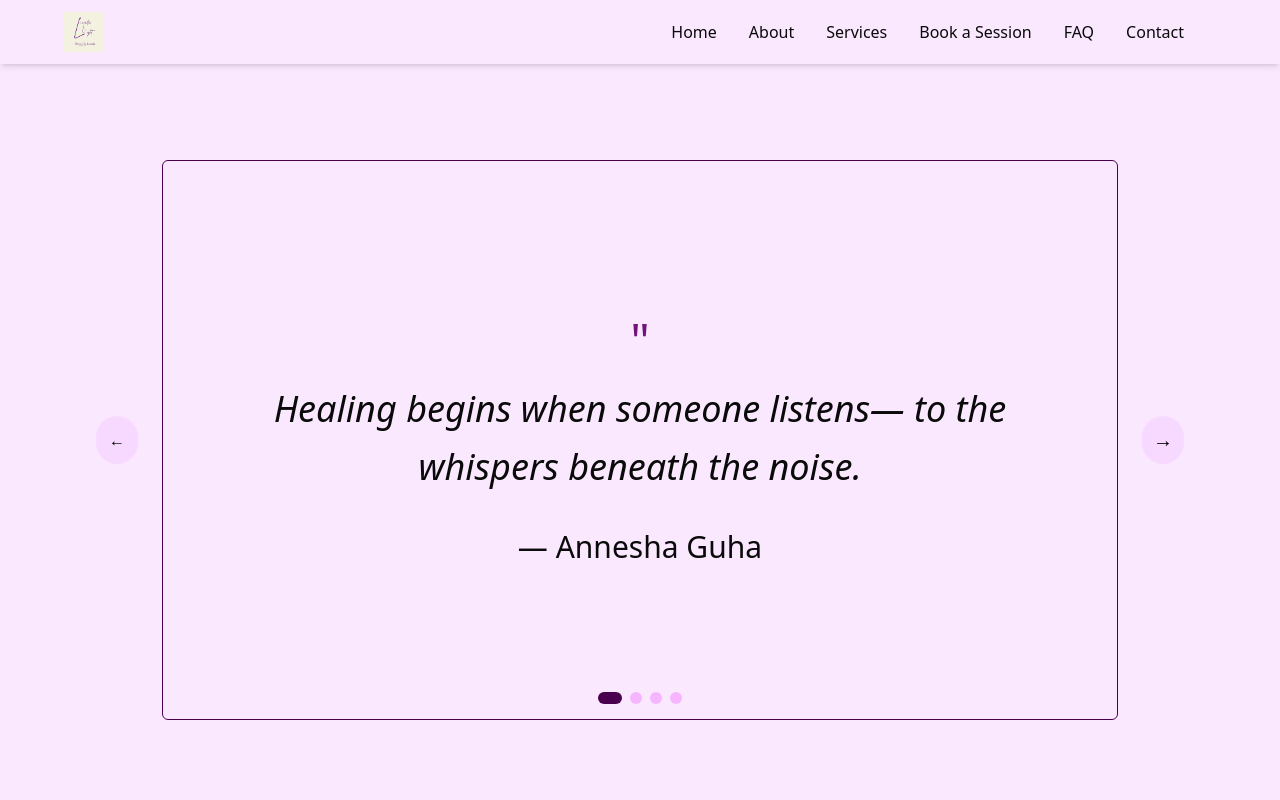
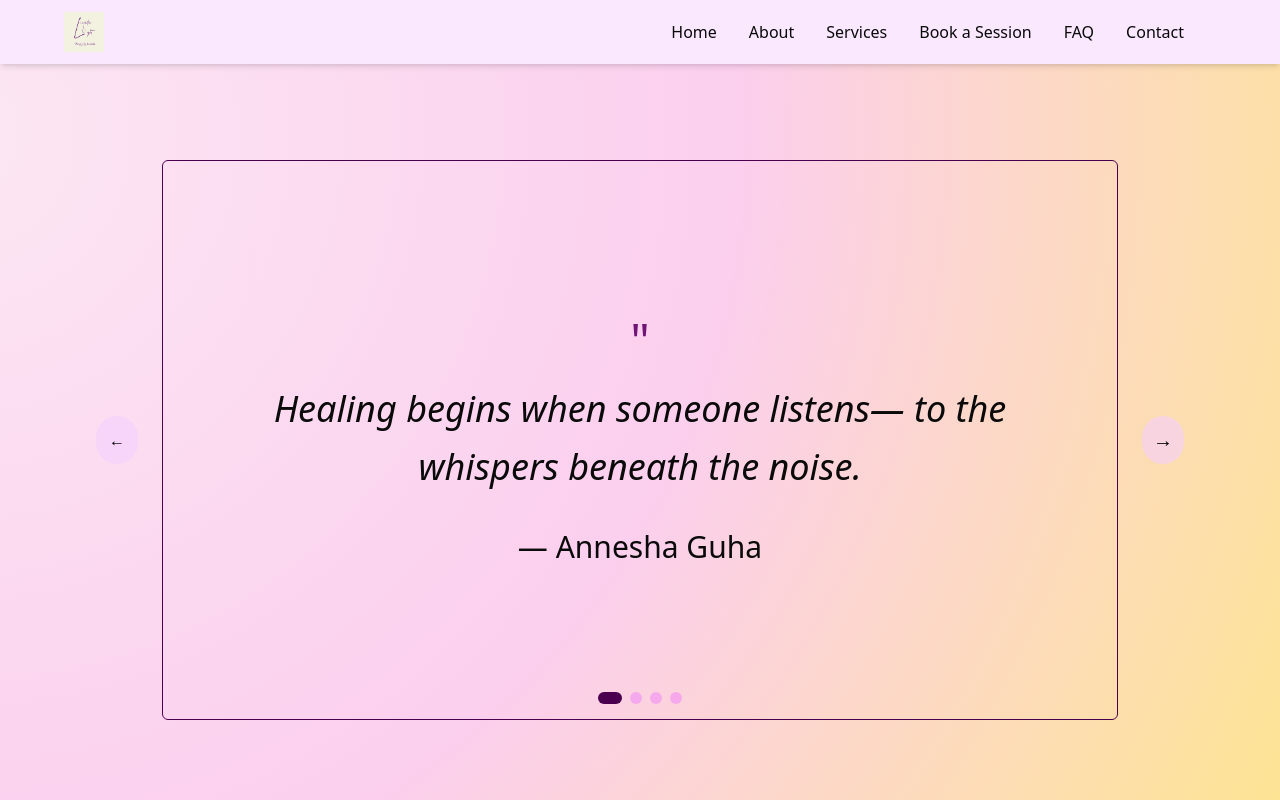
Before and after one commit to Aryanr64x/agwebsite, a Next.js app: page / in a window 1280 px wide. Shown: the top 800 px of the page. Built offline with nearby package versions, Linux system fonts and the light colour scheme.

Commit message:
added gradients

```diff
--- /dev/null
+++ b/components/CalmGradientBackground.tsx
@@ -0,0 +1,24 @@
+"use client";
+import { motion } from "framer-motion";
+
+export default function CalmRadialGradientBackground() {
+  return (
+    <motion.div
+      className="fixed inset-0 z-0 pointer-events-none"
+      style={{
+        background: `
+          radial-gradient(circle at 20% 30%, #fce7f3, #fbcfee, #fde68a, #fcd5f4)
+        `,
+        backgroundSize: "200% 200%",
+      }}
+      animate={{
+        backgroundPosition: ["0% 0%", "100% 100%", "0% 0%"],
+      }}
+      transition={{
+        duration: 30, // slow and calming
+        repeat: Infinity,
+        ease: "easeInOut",
+      }}
+    />
+  );
+}
--- a/components/Welcome.tsx
+++ b/components/Welcome.tsx
@@ -4,7 +4,7 @@ import Image from "next/image";
 
 export default function Welcome() {
   return (
-    <section className="w-full py-20 flex flex-col items-center text-center px-4">
+    <section className="w-full bg-transparent py-20 flex flex-col items-center text-center px-4">
       <h2 className="text-3xl md:text-4xl font-bold mb-12 max-w-3xl">
         Welcome to Your Safe Space, LightKeepers!
       </h2>
--- a/package.json
+++ b/package.json
@@ -11,9 +11,12 @@
   "dependencies": {
     "@radix-ui/react-accordion": "^1.2.12",
     "@radix-ui/react-slot": "^1.2.4",
+    "@tsparticles/react": "^3.0.0",
+    "@tsparticles/slim": "^3.9.1",
     "class-variance-authority": "^0.7.1",
     "clsx": "^2.1.1",
     "embla-carousel-react": "^8.6.0",
+    "framer-motion": "^12.23.26",
     "lucide-react": "^0.554.0",
     "next": "^16.0.10",
     "react": "^19.2.3",
--- a/src/app/globals.css
+++ b/src/app/globals.css
@@ -121,3 +121,9 @@
     @apply bg-background text-foreground;
   }
 }
+
+
+main {
+  position: relative;
+  z-index: 1;
+}
--- a/src/app/page.tsx
+++ b/src/app/page.tsx
@@ -18,11 +18,17 @@ import WordsThatInspire from "../../components/WordsThatInspire";
 import GetInTouch from "../../components/GetInTouch";
 import Footer from "../../components/Footer";
 import FAQ from "../../components/FAQ";
+import CalmGradientBackground from "../../components/CalmGradientBackground";
 // https://www.figma.com/make/fxf46qH3KOadluCPp5pcbb/Counselling-Practice-Template?node-id=0-4&t=oGp3XjL0lJDVZAoS-1
-
 export default function Home() {
   return (
-    <div className="bg-fuchsia-100">
+    <div className="relative min-h-screen overflow-hidden">
+
+      {/* 🌸 Calm animated background */}
+      <CalmGradientBackground />
+
+      {/* Page content */}
+      <div className="relative z-10">
         <Navbar />
         <Hero />
         <Welcome />
@@ -44,5 +50,7 @@ export default function Home() {
         <hr />
         <Footer />
       </div>
+
+    </div>
   );
 }
```
Also changed, not shown: 1 other file (tests, documents, lock files or other folders). Lines whose indentation alone changed are shown as unchanged.
